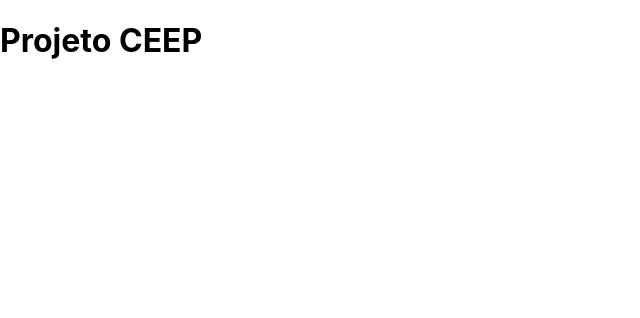
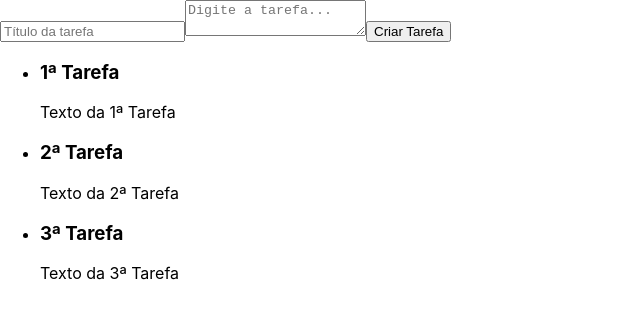
Before and after one commit to BernardoOficial/CEEP-com-React, a React (Create React App) app: page / in a window 1280 px wide. Shown: the top 318 px of the page, without its empty margins (0-640 px from the left). Built offline with nearby package versions, Linux system fonts and the light colour scheme.

Commit message:
Criando componentes e reutilizando código

```diff
--- a/src/App.js
+++ b/src/App.js
@@ -1,8 +1,17 @@
+import React, { Component } from 'react'
+import FormularioCadastro from './components/FormularioCadastro';
+import ListaDeTarefas from './components/ListaDeTarefas'
 
-function App() {
-  return (
-    <h1>Projeto CEEP</h1>
-  )
+class App extends Component {
+
+  render() {
+    return (
+      <section>
+        <FormularioCadastro />
+        <ListaDeTarefas />
+      </section>
+    )
+  }
 }
 
 export default App;
--- /dev/null
+++ b/src/components/CardLista.jsx
@@ -0,0 +1,17 @@
+import React, { Component } from 'react';
+
+class CardLista extends Component {
+
+    render(props) {
+        return (
+            <section>
+                <header>
+                    <h1>{this.props.titulo}</h1>
+                </header>
+                <p>Texto da {this.props.titulo}</p>
+            </section>
+        );
+    }
+}
+
+export default CardLista;
--- /dev/null
+++ b/src/components/FormularioCadastro.jsx
@@ -0,0 +1,17 @@
+import React, { Component } from 'react'
+
+class FormularioCadastro extends Component {
+
+    render() {
+
+        return (
+            <form>
+                <input type="text" placeholder="Título da tarefa"></input>
+                <textarea placeholder="Digite a tarefa..." />
+                <button>Criar Tarefa</button>
+            </form>
+        );
+    }
+}
+
+export default FormularioCadastro;
--- /dev/null
+++ b/src/components/ListaDeTarefas.jsx
@@ -0,0 +1,22 @@
+import React, { Component } from 'react'
+import CardLista from './CardLista'
+
+class ListaDeTarefas extends Component {
+
+    render() {
+
+        return (
+            <ul>
+                {Array.of("1ª Tarefa", "2ª Tarefa", "3ª Tarefa").map(categoria => {
+                    return (
+                        <li>
+                            <CardLista titulo={categoria} />
+                        </li>
+                    )
+                })}
+            </ul>
+        );
+    }
+}
+
+export default ListaDeTarefas;
```
Also changed, not shown: 1 other file (tests, documents, lock files or other folders).
